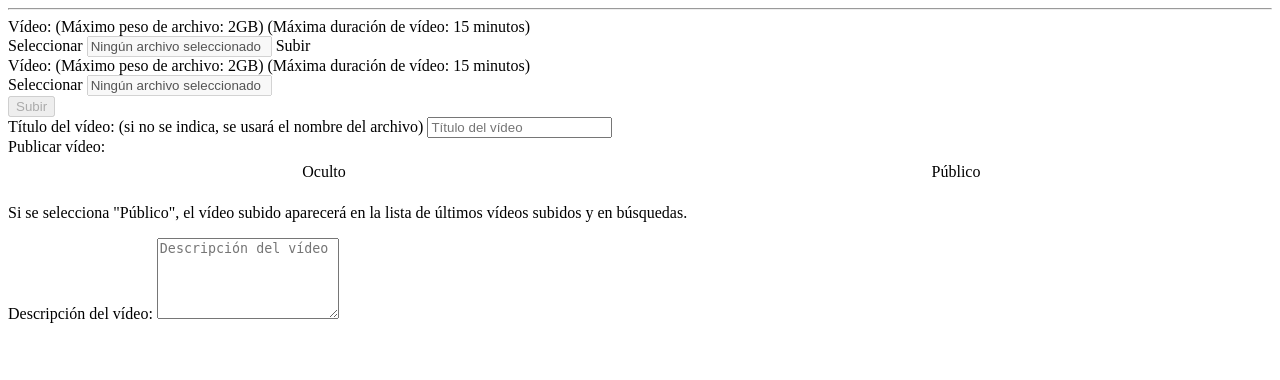
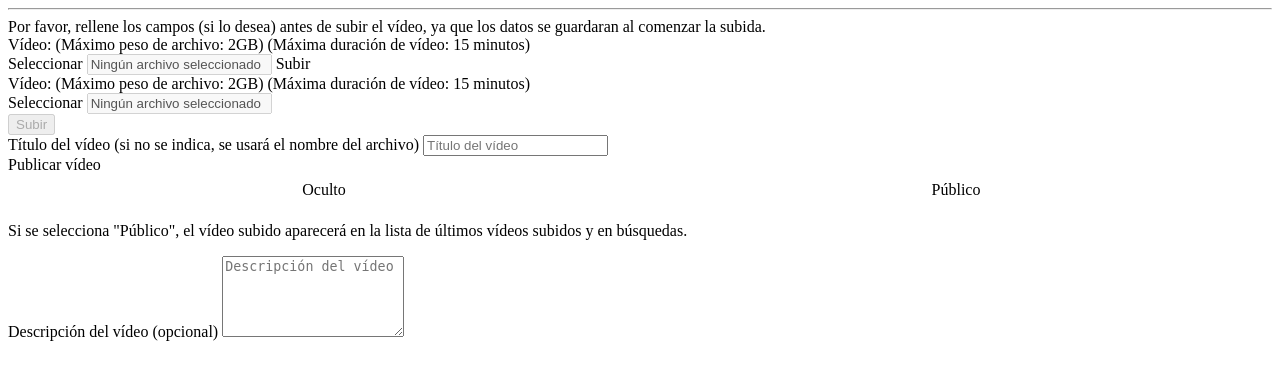
Before and after one commit to RaulWhite/otrotubo.es, a PHP site: page /upload/upload.html in a window 1280 px wide. Shown: the top 380 px of the page. Run offline with PHP 8.4, Linux system fonts and the light colour scheme.

Commit message:
Aviso de registro, favicon y control de formulario de subida
- Ahora al registrarse avisa de si el proceso ha sido satisfactorio.
- Incluido favicon de la página.
- En el formulario de subida de vídeo se deshabilitan todos los campos al subir un vídeo, y se habilitan otra vez al cambiar el archivo.

```diff
--- a/header.php
+++ b/header.php
@@ -22,6 +22,8 @@ function getHeader($tituloHeader){ ?>
       <meta http-equiv="X-UA-Compatible" content="ie=edge">
       <meta name="theme-color" content="#DB0000">
       <meta name="msapplication-TileColor" content="#DB0000">
+      <link rel="shortcut icon" href="/favicon.ico" type="image/x-icon">
+      <link rel="icon" href="/favicon.ico" type="image/x-icon">
 
       <!-- http://browser-update.org/ - Código JS para detectar navegadores desactualizados -->
       <script>
--- a/upload/upload.html
+++ b/upload/upload.html
@@ -6,6 +6,14 @@
 <form id="submitVideoForm" action="/upload/submitToQueue.php"
 method="POST" enctype="multipart/form-data" class="form">
   <div class="container">
+    <div class="row">
+      <div class="col-lg-10 col-lg-push-1 col-md-12 col-sm-12 col-xs-12">
+        <div class="alert alert-warning text-center">
+          Por favor, rellene los campos (si lo desea) antes de subir el vídeo,
+          ya que los datos se guardaran al comenzar la subida.
+        </div>
+      </div>
+    </div>
     <div class="row">
       <div class="col-lg-10 col-lg-push-1 col-md-12 col-sm-12 hidden-xs">
         <label for="video">
@@ -16,7 +24,7 @@ method="POST" enctype="multipart/form-data" class="form">
         <div class="form-group">
           <div class="input-group">
             <label class="input-group-btn">
-              <span class="btn btn-primary">
+              <span class="btn btn-primary selectVideoBtn">
                   Seleccionar
                   <input type="file" accept="video/*"
                   id="video" name="video" style="display:none">
@@ -78,7 +86,10 @@ method="POST" enctype="multipart/form-data" class="form">
       <div class="col-lg-10 col-lg-push-1 col-md-12 col-sm-12">
         <div class="form-group">
           <label for="videoTitle">
-            Título del vídeo: (si no se indica, se usará el nombre del archivo)
+            Título del vídeo
+            <span style="font-weight:normal">
+              (si no se indica, se usará el nombre del archivo)
+            </span>
           </label>
           <input type="text" class="form-control"
           id="videoTitle" name="videoTitle" placeholder="Título del vídeo">
@@ -91,7 +102,7 @@ method="POST" enctype="multipart/form-data" class="form">
           <div class="container-fluid publicToggle">
             <div class="row">
               <div class="col-lg-2 col-md-2 col-sm-3 col-xs-12">
-                <label for="videoPublic">Publicar vídeo: </label>
+                <label for="videoPublic">Publicar vídeo </label>
               </div>
               <div class="col-lg-3 col-md-4 col-sm-6 col-xs-12">
                 <label class="switch-light" onclick="">
@@ -115,7 +126,10 @@ method="POST" enctype="multipart/form-data" class="form">
     <div class="row">
       <div class="col-lg-10 col-lg-push-1 col-md-12 col-sm-12">
         <div class="form-group">
-          <label for="videoDesc">Descripción del vídeo:</label>
+          <label for="videoDesc">
+            Descripción del vídeo
+            <span style="font-weight:normal">(opcional)</span>
+          </label>
           <textarea class="form-control" rows="5"
           id="videoDesc" name="videoDesc" style="resize: vertical"
           placeholder="Descripción del vídeo"></textarea>
--- a/upload/uploadCode.js
+++ b/upload/uploadCode.js
@@ -36,6 +36,14 @@ $(document).ready(function() {
       $("#submitInline span.btn").attr("disabled",
         ($("#video")[0].files[0] === undefined));
     }
+    // Se vacían y se habilitan los campos del formulario
+    $("#submitInline span.btn").attr("disabled", false);
+    $("input#videoTitle").val("");
+    $("input#videoTitle").attr("disabled", false);
+    $("input#videoPublic").val("");
+    $("input#videoPublic").attr("disabled", false);
+    $("textarea#videoDesc").val("");
+    $("textarea#videoDesc").attr("disabled", false);
   });
 
   $('#submitVideoForm').ajaxForm({
@@ -50,9 +58,12 @@ $(document).ready(function() {
       $("#progresoSubida").slideDown();
       percentBar.removeClass("progress-bar-success progress-bar-danger "
       +"progress-bar-warning");
-      // Deshabilitar botón de subida
+      // Deshabilitar formulario
       $("#submit").enable(false);
       $("#submitInline span.btn").attr("disabled", true);
+      $("input#videoTitle").attr("disabled", true);
+      $("input#videoPublic").attr("disabled", true);
+      $("textarea#videoDesc").attr("disabled", true);
       // Ocultar alert de aviso
       aviso.slideUp(function(){
         aviso.empty();
```
Also changed, not shown: register/index.php (+24 -6 lines), favicon.ico (added), 1 other file.
